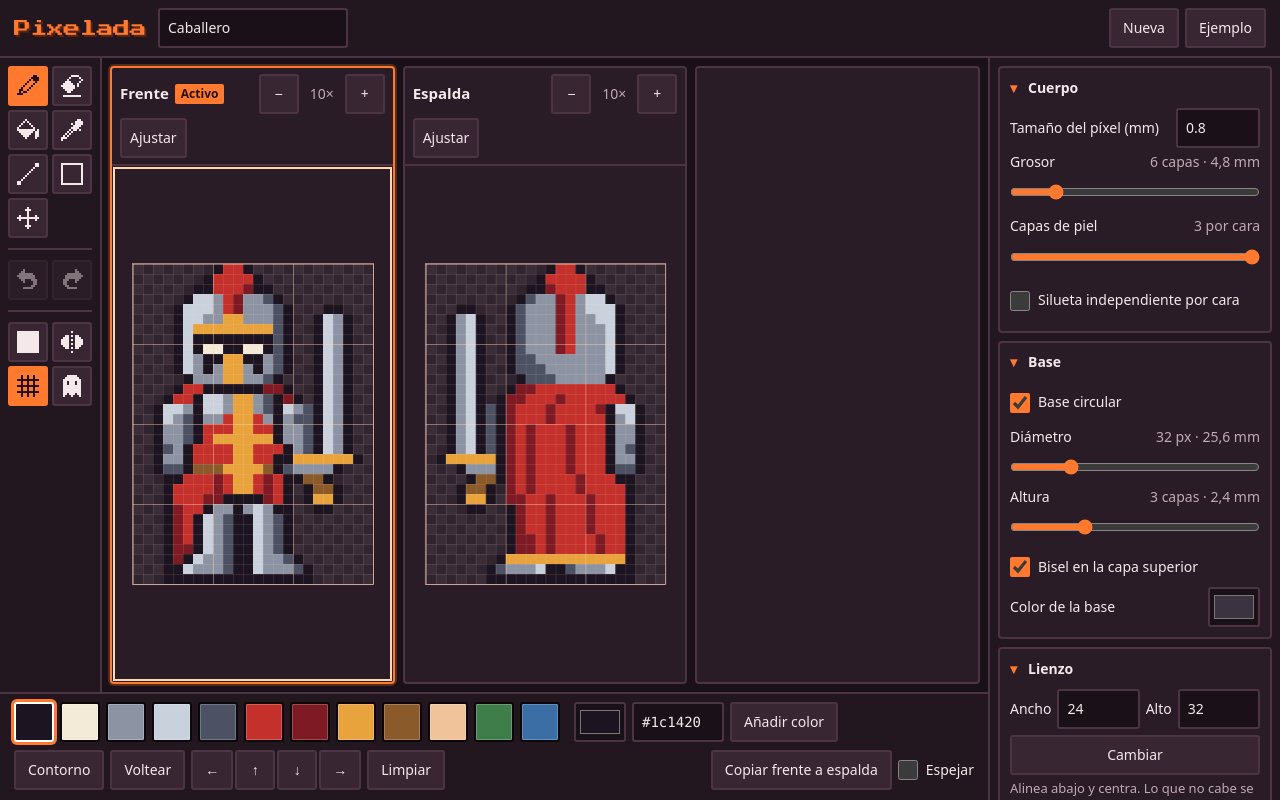
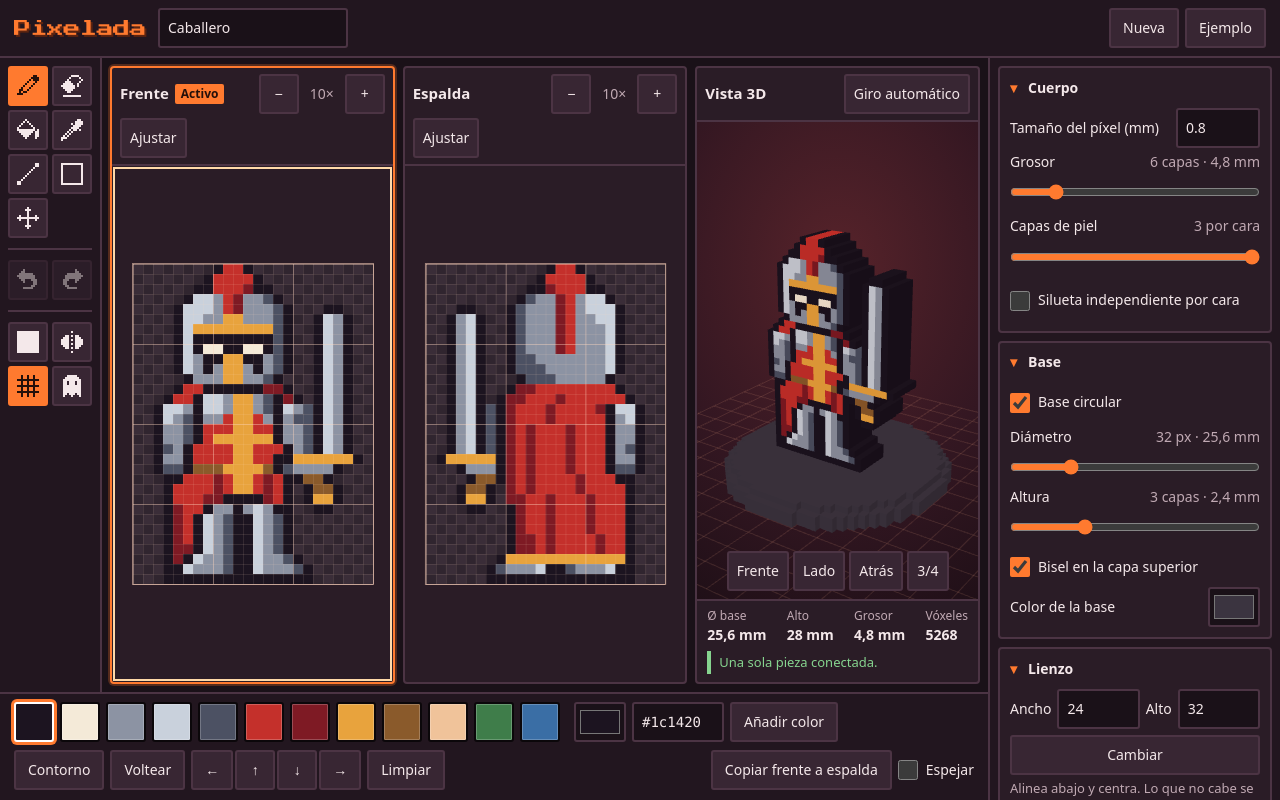
Before and after one commit to PaPablo/pixelada, a website built with Vite: page index.html in a window 1280 px wide. Built offline with nearby package versions, Linux system fonts and the light colour scheme.

Commit message:
Panel 3D con medidas, avisos y respaldo sin WebGL
Co-Authored-By: Claude Opus 5.5 <noreply@anthropic.com>

```diff
--- a/src/ui/app.ts
+++ b/src/ui/app.ts
@@ -8,18 +8,21 @@ import { Store } from '../model/store';
 import { LIMITS, emptyProject, type Face } from '../model/types';
 import { createActionBar, createActions } from './actions';
 import { loadAutosave, startAutosave } from './autosave';
+import { Derived } from './derived';
 import { h, setAttr } from './dom';
 import { createFigureSettings } from './figure-settings';
 import { createPalette } from './palette';
 import { bindShortcuts } from './shortcuts';
 import { toast } from './toasts';
 import { createToolbar } from './toolbar';
+import { createView3dPanel } from './view3d-panel';
 
 const TAB_LABEL: Record<Tab, string> = { front: 'Frente', back: 'Espalda', '3d': 'Vista 3D' };
 
 export function createApp(root: HTMLElement): void {
   const store = new Store(loadAutosave() ?? sampleProject());
   const session = new Session();
+  const derived = new Derived(store);
   const panels = {} as Record<Face, FacePanel>;
 
   const isNarrow = window.matchMedia('(max-width: 759px)');
@@ -69,7 +72,7 @@ export function createApp(root: HTMLElement): void {
 
   const front = buildFace('front');
   const back = buildFace('back');
-  const view3d = h('section', { class: 'panel', 'data-tab': '3d', 'aria-label': TAB_LABEL['3d'] });
+  const view3d = createView3dPanel(derived);
   const panelEls = [front, back, view3d];
 
   const tabs = (['front', 'back', '3d'] as const).map((tab) =>
@@ -121,6 +124,13 @@ export function createApp(root: HTMLElement): void {
   session.subscribe(sync);
   sync();
 
+  const syncTabWarnings = (): void => {
+    const n = derived.shown.analysis.notices.filter((x) => x.level === 'warn').length;
+    tabs[2].textContent = n ? `${TAB_LABEL['3d']} ⚠ ${n}` : TAB_LABEL['3d'];
+  };
+  derived.subscribe(syncTabWarnings);
+  syncTabWarnings();
+
   bindShortcuts(store, session, actions);
   startAutosave(store, (ok) => {
     saved.textContent = ok ? 'Guardado' : 'Autoguardado no disponible';
--- /dev/null
+++ b/src/ui/derived.ts
@@ -0,0 +1,53 @@
+/** Datos derivados del proyecto (vóxeles, malla, análisis) con un debounce corto. */
+import { analyze, type Analysis } from '../model/analysis';
+import { meshAll, type Mesh } from '../model/mesh';
+import { Emitter, type Store } from '../model/store';
+import type { Project } from '../model/types';
+import { buildVoxels, type VoxelGrid } from '../model/voxels';
+
+const DELAY_MS = 60;
+
+export interface Model {
+  project: Project;
+  grid: VoxelGrid;
+  mesh: Mesh;
+  analysis: Analysis;
+}
+
+function build(project: Project): Model {
+  const grid = buildVoxels(project);
+  return { project, grid, mesh: meshAll(grid), analysis: analyze(project, grid) };
+}
+
+export class Derived extends Emitter {
+  private model: Model;
+  private timer = 0;
+
+  constructor(private readonly store: Store) {
+    super();
+    this.model = build(store.project);
+    store.subscribe(() => {
+      // Sin reiniciar el temporizador: durante un trazo largo la vista sigue actualizándose.
+      if (!this.timer) this.timer = window.setTimeout(() => this.flush(), DELAY_MS);
+    });
+  }
+
+  /** Modelo mostrado; puede ir unos milisegundos por detrás. */
+  get shown(): Model {
+    return this.model;
+  }
+
+  /** Modelo al día, para exportar. */
+  current(): Model {
+    this.flush();
+    return this.model;
+  }
+
+  private flush(): void {
+    clearTimeout(this.timer);
+    this.timer = 0;
+    if (this.model.project === this.store.project) return;
+    this.model = build(this.store.project);
+    this.emit();
+  }
+}
--- a/src/ui/styles.css
+++ b/src/ui/styles.css
@@ -314,6 +314,98 @@ input[type='range'] {
   outline-offset: -3px;
 }
 
+/* Vista 3D */
+.stage-3d {
+  background: radial-gradient(120% 90% at 50% 30%, #57232a 0%, #341722 52%, #190d14 100%);
+}
+
+.view-canvas {
+  position: absolute;
+  inset: 0;
+  width: 100%;
+  height: 100%;
+  touch-action: none;
+  cursor: grab;
+}
+
+.view-canvas:active {
+  cursor: grabbing;
+}
+
+.view-bar {
+  position: absolute;
+  inset: auto 0 8px;
+  z-index: 1;
+  display: flex;
+  justify-content: center;
+  gap: 4px;
+  pointer-events: none;
+}
+
+.view-bar .btn {
+  pointer-events: auto;
+}
+
+.stage-3d:has(.no-webgl) .view-bar {
+  display: none;
+}
+
+.no-webgl {
+  position: absolute;
+  inset: 0;
+  display: grid;
+  place-items: center;
+  padding: 24px;
+  text-align: center;
+}
+
+.measures {
+  display: grid;
+  grid-template-columns: repeat(4, auto);
+  justify-content: space-between;
+  gap: 2px 10px;
+  margin: 0;
+  padding: 6px 10px;
+  border-top: 2px solid var(--edge);
+}
+
+.measures dt {
+  color: var(--muted);
+  font-size: 12px;
+}
+
+.measures dd {
+  margin: 0;
+  font-weight: 650;
+  font-variant-numeric: tabular-nums;
+}
+
+.notices {
+  list-style: none;
+  margin: 0;
+  padding: 0 10px 8px;
+  display: grid;
+  gap: 4px;
+  font-size: 13px;
+  max-height: 132px;
+  overflow-y: auto;
+}
+
+.notice {
+  border-left: 4px solid var(--muted);
+  padding: 2px 8px;
+}
+
+.notice.ok {
+  border-color: var(--ok);
+  color: var(--ok);
+}
+
+.notice.warn {
+  border-color: var(--warn);
+  color: var(--warn);
+}
+
 /* Paleta y acciones */
 .dock {
   grid-area: dock;
--- /dev/null
+++ b/src/ui/view3d-panel.ts
@@ -0,0 +1,89 @@
+/** Panel 3D: vistas, medidas y avisos. Sin WebGL, solo falta la imagen. */
+import { fmt } from '../model/analysis';
+import { colorOfId } from '../model/voxels';
+import type { ViewName } from '../view3d/orbit-camera';
+import type { Scene3D } from '../view3d/scene';
+import type { Derived } from './derived';
+import { h, setAttr } from './dom';
+
+const VIEWS: readonly [ViewName, string][] = [
+  ['front', 'Frente'],
+  ['side', 'Lado'],
+  ['back', 'Atrás'],
+  ['threeQuarter', '3/4'],
+];
+
+export function createView3dPanel(derived: Derived): HTMLElement {
+  let scene: Scene3D | null = null;
+  const stage = h('div', { class: 'stage stage-3d' });
+  const viewBar = h('div', { class: 'view-bar', role: 'group', 'aria-label': 'Puntos de vista' });
+  const reduced = window.matchMedia('(prefers-reduced-motion: reduce)');
+
+  const views = VIEWS.map(([view, label]) =>
+    h('button', { type: 'button', class: 'btn small', disabled: true, 'aria-label': `Vista: ${label}`, onclick: () => scene?.setView(view) }, label),
+  );
+  viewBar.append(...views);
+  stage.append(viewBar);
+  const rotate = h('button', { type: 'button', class: 'btn small', disabled: true, 'aria-pressed': 'false',
+    onclick: () => scene?.setAutoRotate(!scene.autoRotate) }, 'Giro automático');
+  const syncMotion = (): void => {
+    if (reduced.matches) scene?.setAutoRotate(false);
+    rotate.disabled = !scene || reduced.matches;
+    rotate.title = reduced.matches ? 'Desactivado: tu sistema pide menos movimiento.' : 'Giro automático';
+  };
+  reduced.addEventListener('change', syncMotion);
+
+  const value = (): HTMLElement => h('dd', {});
+  const base = value();
+  const height = value();
+  const depth = value();
+  const voxels = value();
+  const item = (label: string, dd: HTMLElement): HTMLElement => h('div', {}, h('dt', {}, label), dd);
+  const notices = h('ul', { class: 'notices', 'aria-live': 'polite', 'aria-label': 'Avisos' });
+  let noticeKey = '';
+
+  const update = (): void => {
+    const { analysis, mesh, grid, project } = derived.shown;
+    const m = analysis.measures;
+    base.textContent = m.baseMm === null ? 'sin base' : `${fmt(m.baseMm)} mm`;
+    height.textContent = `${fmt(m.heightMm)} mm`;
+    depth.textContent = `${fmt(m.depthMm)} mm`;
+    voxels.textContent = fmt(m.voxels);
+    const key = JSON.stringify(analysis.notices);
+    if (key !== noticeKey) {
+      noticeKey = key;
+      notices.replaceChildren(
+        ...analysis.notices.map((n) => h('li', { class: `notice ${n.level}`, 'data-notice': n.id }, n.text)),
+      );
+    }
+    scene?.setModel(mesh, grid, (id) => colorOfId(project, id));
+  };
+  derived.subscribe(update);
+  update();
+
+  void (async () => {
+    try {
+      const { Scene3D: Ctor } = await import('../view3d/scene');
+      scene = new Ctor(stage);
+    } catch {
+      stage.append(
+        h('p', { class: 'no-webgl', role: 'alert' },
+          'No se puede mostrar la vista 3D: WebGL no está disponible en este navegador. El editor, las medidas y la exportación siguen funcionando.'),
+      );
+      return;
+    }
+    scene.onAutoRotateChange = (on) => setAttr(rotate, 'aria-pressed', String(on));
+    views.forEach((b) => (b.disabled = false));
+    syncMotion();
+    update();
+  })();
+
+  return h(
+    'section',
+    { class: 'panel', 'data-tab': '3d', 'aria-label': 'Vista 3D' },
+    h('header', { class: 'panel-head' }, h('h2', {}, 'Vista 3D'), h('div', { class: 'spacer' }), rotate),
+    stage,
+    h('dl', { class: 'measures' }, item('Ø base', base), item('Alto', height), item('Grosor', depth), item('Vóxeles', voxels)),
+    notices,
+  );
+}
```
Also changed, not shown: e2e/shots.spec.ts (+1 -0 lines), e2e/view3d.spec.ts (added, +105 -0 lines).
